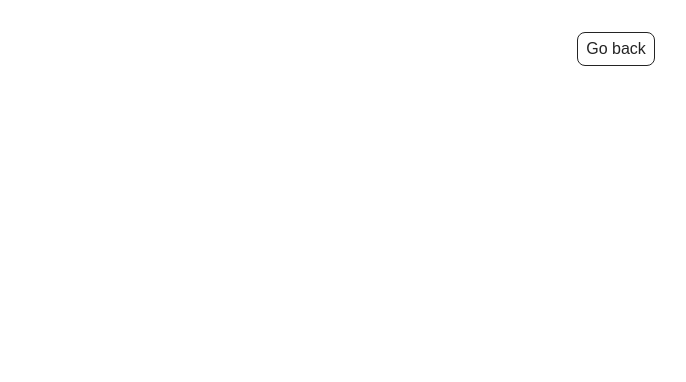
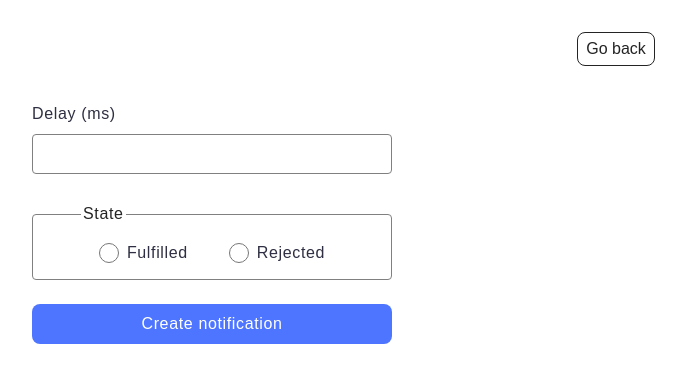
Before and after one commit to and05gt/goit-advancedjs-hw-02, a website built with Vite: page src/2-snackbar.html in a window 1280 px wide. Shown: the whole page, without its empty margins (24-710 px from the left). Built offline with nearby package versions, Linux system fonts and the light colour scheme.

Commit message:
Add snackbar demo form, styles, and JS
Add an interactive snackbar/demo UI: insert a form into src/2-snackbar.html to specify a delay and promise state (fulfilled/rejected). Add src/css/snackbar.css to style the form, inputs, fieldset and button. Add src/js/2-snackbar.js which imports iziToast, listens for the form submit, creates a promise that resolves or rejects after the given delay, shows a success or error toast accordingly, and resets the form.

```diff
--- a/src/2-snackbar.html
+++ b/src/2-snackbar.html
@@ -13,7 +13,27 @@
   <main>
     <div class="container">
       <a class="back-link" href="./index.html">Go back</a>
-      <!-- Snackbar -->
+
+      <form class="form">
+        <label>
+          Delay (ms)
+          <input type="number" name="delay" required />
+        </label>
+
+        <fieldset>
+          <legend>State</legend>
+          <label>
+            <input type="radio" name="state" value="fulfilled" required />
+            Fulfilled
+          </label>
+          <label>
+            <input type="radio" name="state" value="rejected" required />
+            Rejected
+          </label>
+        </fieldset>
+
+        <button type="submit">Create notification</button>
+      </form>
     </div>
   </main>
 
--- a/src/css/snackbar.css
+++ b/src/css/snackbar.css
@@ -0,0 +1,101 @@
+.form {
+  width: 360px;
+  margin-top: 36px;
+}
+
+.form input {
+  border: 1px solid #808080;
+  border-radius: 4px;
+  width: 100%;
+  height: 40px;
+  padding: 8px 16px;
+  margin: 0;
+  outline: none;
+  font-family: 'Montserrat', sans-serif;
+  font-size: 16px;
+  font-style: normal;
+  font-weight: 400;
+  line-height: 1.5;
+  letter-spacing: 0.64px;
+  transition: border 300ms ease-in-out;
+}
+
+.form input:hover {
+  border: 1px solid #000;
+}
+
+.form input:focus {
+  border: 1px solid #4e75ff;
+}
+
+.form>label {
+  display: flex;
+  flex-direction: column;
+  gap: 8px;
+  margin-bottom: 28px;
+  text-align: left;
+}
+
+.form label {
+  letter-spacing: 0.04em;
+  color: #2e2f42;
+}
+
+fieldset {
+  width: 100%;
+  height: 78px;
+  border-radius: 4px;
+  border: 1px solid #808080;
+  display: flex;
+  justify-content: center;
+  align-items: flex-end;
+  gap: 48px;
+  margin: 0;
+  margin-bottom: 24px;
+  padding: 28px 48px 14px 48px;
+  transition: border 300ms ease-in-out;
+}
+
+fieldset:hover,
+fieldset:focus {
+  border: 1px solid #000;
+}
+
+fieldset legend {
+  letter-spacing: 0.64px;
+  text-align: left;
+}
+
+fieldset label {
+  display: flex;
+  align-items: center;
+  justify-content: center;
+  gap: 8px;
+}
+
+fieldset input {
+  border: 1px solid #757575;
+  border-radius: 14px;
+  max-width: 20px;
+  max-height: 20px;
+  flex-shrink: 0;
+  transition: border 300ms ease-in-out;
+}
+
+fieldset input:hover {
+  border: 1px solid #000;
+}
+
+.form button {
+  border-radius: 8px;
+  padding: 8px 16px;
+  width: 100%;
+  border: none;
+  outline: none;
+  background-color: #4e75ff;
+  transition: background-color 300ms ease-in-out;
+}
+
+.form button:hover {
+  background-color: #6c8cff;
+}
--- a/src/js/2-snackbar.js
+++ b/src/js/2-snackbar.js
@@ -0,0 +1,46 @@
+import iziToast from 'izitoast';
+import 'izitoast/dist/css/iziToast.min.css';
+
+const form = document.querySelector('.form');
+
+form.addEventListener('submit', handleSubmit);
+
+function handleSubmit(e) {
+  e.preventDefault();
+  const delay = form.elements.delay.value;
+  const state = form.elements.state.value;
+
+  const promise = new Promise((resolve, reject) => {
+    setTimeout(() => {
+      if (state === 'fulfilled') {
+        resolve(delay);
+      } else {
+        reject(delay);
+      }
+    }, delay);
+  });
+
+  promise
+    .then(delay =>
+      iziToast.success({
+        titleColor: '#fff',
+        message: `✅ Fulfilled promise in ${delay}ms`,
+        position: 'topRight',
+        backgroundColor: '#59a10d',
+        messageColor: '#fff',
+        theme: 'dark',
+      })
+    )
+    .catch(delay =>
+      iziToast.error({
+        titleColor: '#fff',
+        message: `❌ Rejected promise in ${delay}ms`,
+        position: 'topRight',
+        backgroundColor: '#ef4040',
+        messageColor: '#fff',
+        theme: 'dark',
+      })
+    );
+
+  form.reset();
+}
```
